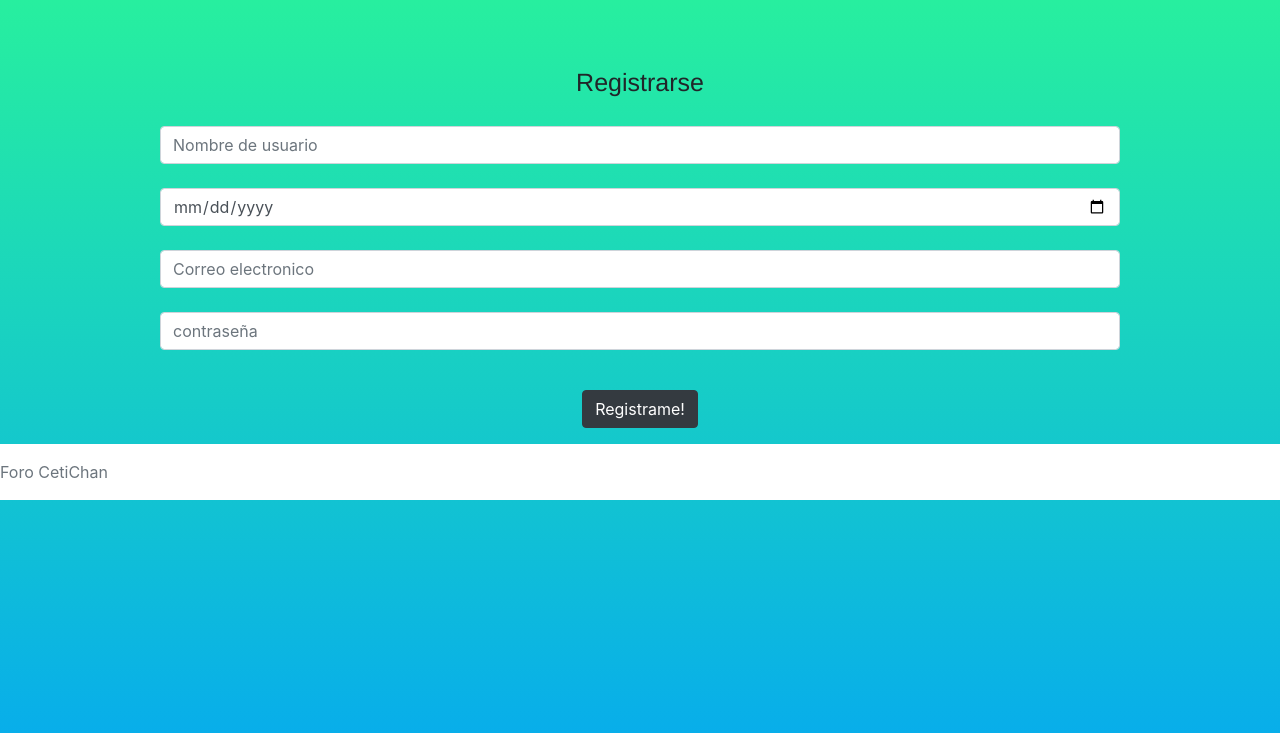
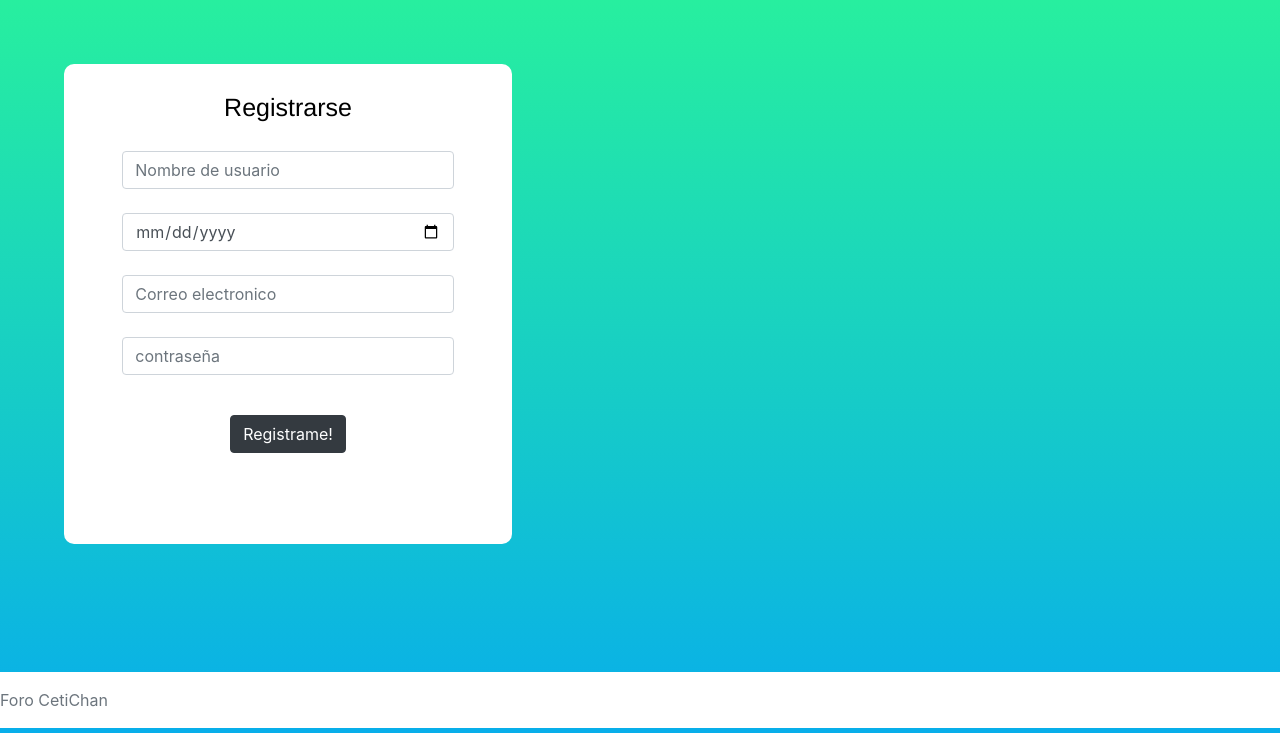
Before and after one commit to Team-BBC/cetiChan, a PHP site: page /register.php in a window 1280 px wide. Shown: the part 67-800 px from the top of the page. Run offline with PHP 8.4, Linux system fonts and the light colour scheme.

Commit message:
Add files via upload

```diff
--- a/cetiChan/resources/main.css
+++ b/cetiChan/resources/main.css
@@ -11,6 +11,20 @@
     border-color: transparent;
     border-radius: 10px;
 }
+.contentCenter{
+    background-color: white;
+    width: 35%;
+    height: 60%;
+    color: black;
+    margin-left: 5%;
+    margin-top: 5%;
+    margin-bottom: 10%;
+    border-style: solid;
+    border-color: transparent;
+    border-radius: 10px;
+    align-items: center;
+}
+
 .contento{
     background-color: white;
     width: 35%;
```
